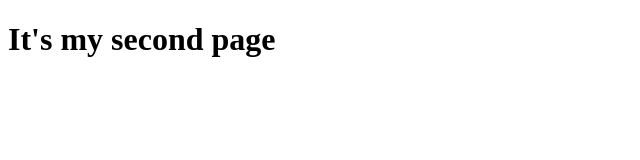
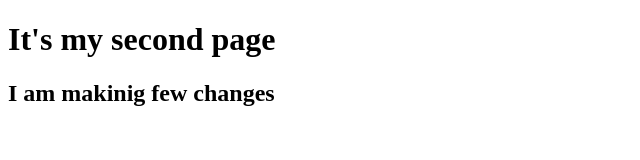
Before and after one commit to dhritiman912/Demo1, a plain HTML site: page home.html in a window 1280 px wide. Shown: the whole page, without its empty margins (0-640 px from the left). Drawn offline with Linux system fonts and the light colour scheme.

Commit message:
first remote commit

```diff
--- a/home.html
+++ b/home.html
@@ -5,6 +5,7 @@
     <meta name="viewport" content="width=device-width, initial-scale=1.0">
     <title>Document</title>
     <h1>It's my second page</h1>
+    <h2>I am makinig few changes</h2>
 </head>
 <body>
 
```
